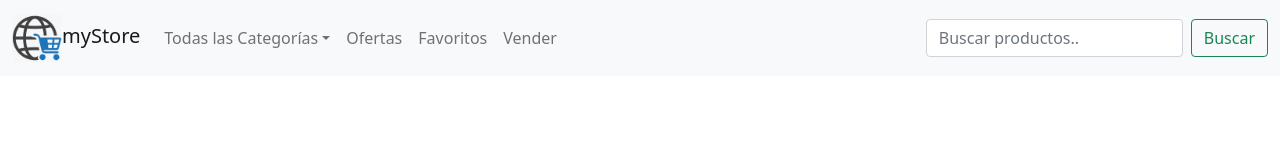
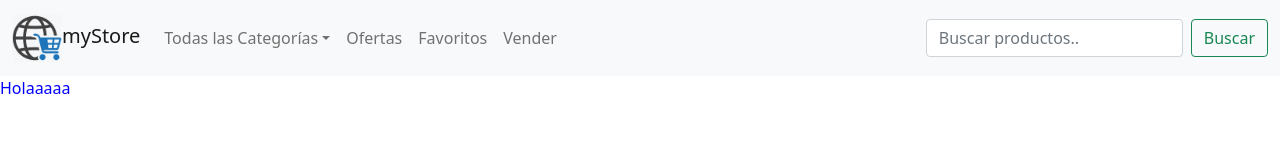
Before and after one commit to matiasmendaro/my-store, a React (Create React App) app: page / in a window 1280 px wide. Shown: the top 166 px of the page. Built offline with nearby package versions, Linux system fonts and the light colour scheme.

Commit message:
se agrego ItemListContainer y CardWidgetComponent

```diff
--- a/src/App.js
+++ b/src/App.js
@@ -6,11 +6,15 @@ import 'bootstrap/dist/js/bootstrap.min.js'
 
 
 import { NavbarComponent } from './components/NavbarComponent/NavbarComponent';
+import { ItemListContainer } from './containers/ItemListContainer';
 
 
 function App() {
   return (
-    <NavbarComponent />
+    <>
+      <NavbarComponent />
+      <ItemListContainer greeting="Holaaaaa" />
+    </>
   );
 }
 
--- /dev/null
+++ b/src/components/CardWidgetComponent/index.jsx
@@ -0,0 +1,8 @@
+export const CardWidgetComponent = () => {
+    return(
+        <a className="navbar-brand">
+            <img src={process.env.PUBLIC_URL + '/images/logo.png'} alt="" width="50" height="50" />
+            myStore
+        </a>
+    )
+}
--- a/src/components/NavbarComponent/NavbarComponent.jsx
+++ b/src/components/NavbarComponent/NavbarComponent.jsx
@@ -1,14 +1,11 @@
-import { React } from 'react';
+import { CardWidgetComponent } from "../CardWidgetComponent"
 
 export const NavbarComponent = () => {
 
     return (
         <nav className="navbar navbar-expand-lg navbar-light bg-light">
             <div className="container-fluid">
-                <a className="navbar-brand">
-                    <img src={process.env.PUBLIC_URL + '/images/logo.png'} alt="" width="50" height="50" />
-                    myStore
-                </a>
+                <CardWidgetComponent />
                 <div className="collapse navbar-collapse" id="navbarSupportedContent">
                     <ul className="navbar-nav me-auto mb-2 mb-lg-0">
                         <li className="nav-item dropdown">
--- /dev/null
+++ b/src/containers/ItemListContainer/index.jsx
@@ -0,0 +1,7 @@
+export const ItemListContainer = ({greeting}) => {
+    return(
+        <div style={{color: 'blue'}}>
+            <p>{greeting}</p>
+        </div>
+    )
+}
```
